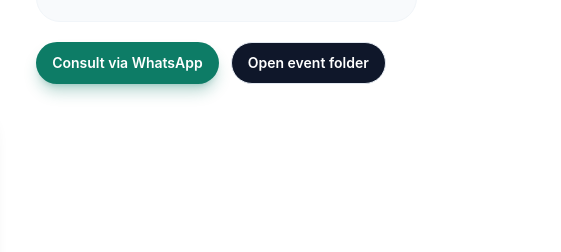
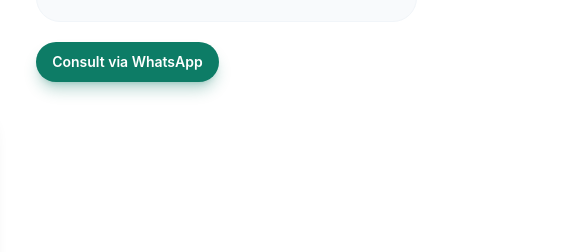
Before and after one commit to kevintanuhardi/aryajaya-web, an Astro site in the folder apps/web/: page /events/factory-visit-baui-spine-taiwan in a window 1280 px wide. Shown: the part 345-597 px from the top of the page, 719-1280 px from the left. Built offline with nearby package versions, Linux system fonts and the light colour scheme; Astro itself is replaced by a stand-in of ours.

Commit message:
fix: remove event folder button

```diff
--- a/apps/web/src/pages/events/[slug].astro
+++ b/apps/web/src/pages/events/[slug].astro
@@ -62,17 +62,7 @@ const createdAtLabel = new Date(event.createdAt).toLocaleDateString('en-US', {
               </div>
             </dl>
           </div>
-          <div class="flex flex-wrap gap-3">
-            <WhatsappButton size="md" />
-            <a
-              href={event.sourceUrl}
-              target="_blank"
-              rel="noreferrer"
-              class="inline-flex items-center rounded-full border border-slate-200 bg-slate-900 px-4 py-2.5 text-sm font-semibold text-white transition hover:bg-slate-800"
-            >
-              {event.sourceLabel}
-            </a>
-          </div>
+          <WhatsappButton size="md" />
         </aside>
       </div>
     </div>
```
